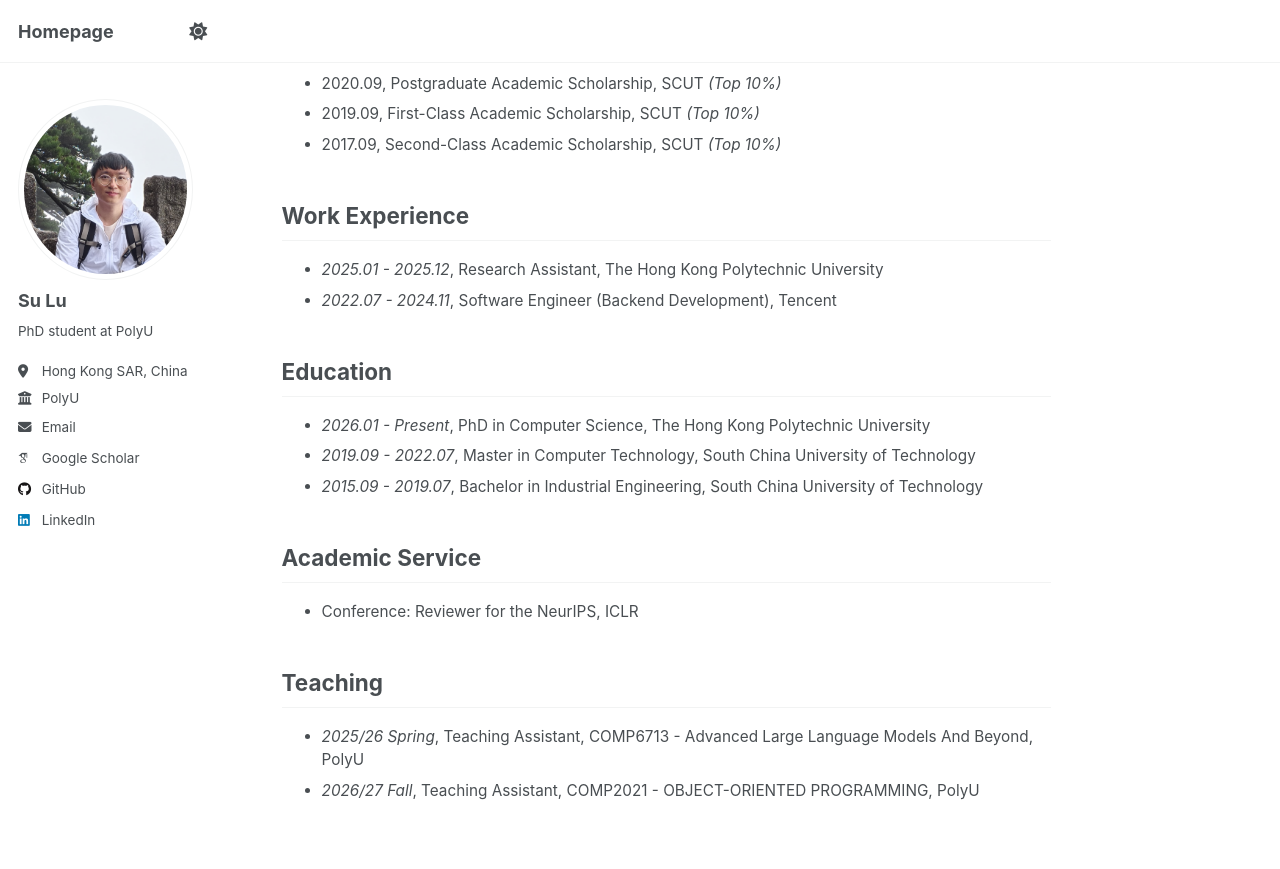
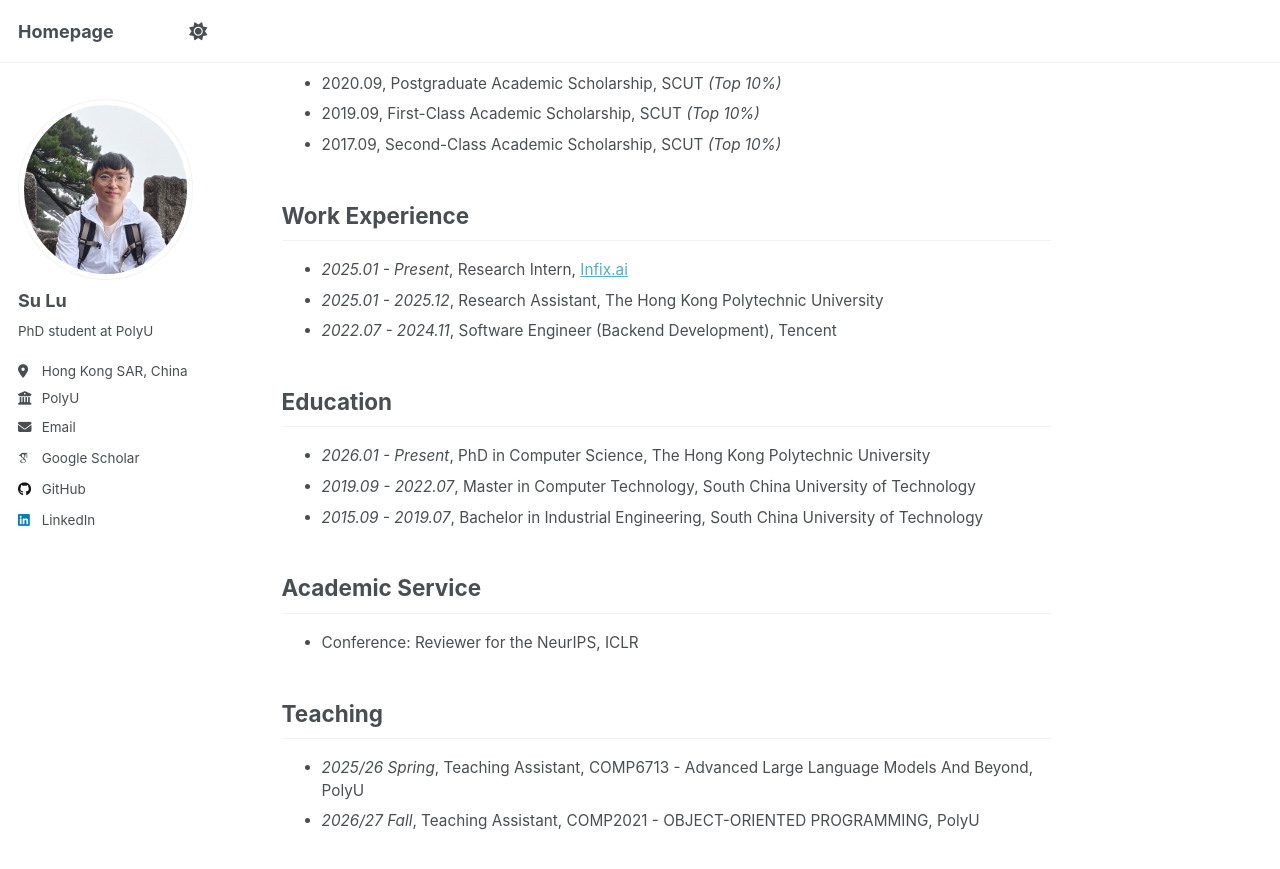
Before and after one commit to luppx/luppx.github.io, a Jekyll site: the page built from _pages/about.md, in a window 1280 px wide and 900 px high, scrolled down 1381 px. Shown: the top 869 px of the window. Built offline with Jekyll 4.4.1, drawn with Linux system fonts in a browser that asks for light colours; some web fonts are replaced; a script that is not in the unit is left out.

Commit message:
update experience

```diff
--- a/_pages/about.md
+++ b/_pages/about.md
@@ -12,7 +12,6 @@ I am currently a PhD student in the Department of Computing at [The Hong Kong Po
 My current research interests primarily focus on Large Language Models (LLMs), with a particular emphasis on post-training.
 
 ## Publications
-
 * [Routing Drift Alone Does Not Diagnose Failure in Merged MoE LLMs](https://arxiv.org/abs/2609.32821)
 *Yuanyi Wang, Yanggan Gu, **Su Lu**, Guanghao Zhu, Pengkai Wang, Yifan Yang, Congkai Xie, Zhaoyi Yan, Jianmin Wu, Hongxia Yang*
 * MergePipe: A Budget-Aware Data Management System for Scalable LLM Merging
@@ -47,6 +46,7 @@ My current research interests primarily focus on Large Language Models (LLMs), w
 * 2017.09, Second-Class Academic Scholarship, SCUT *(Top 10%)*
 
 ## Work Experience
+* *2025.01 - Present*, Research Intern, [Infix.ai](https://infix.io/)
 * *2025.01 - 2025.12*, Research Assistant, The Hong Kong Polytechnic University
 * *2022.07 - 2024.11*, Software Engineer (Backend Development), Tencent
 
```
